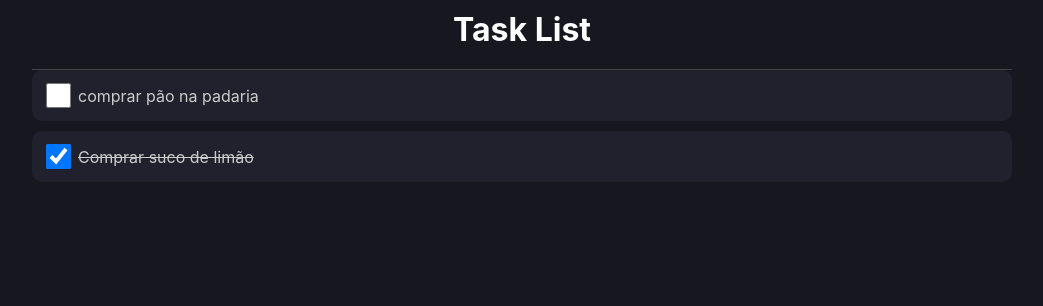
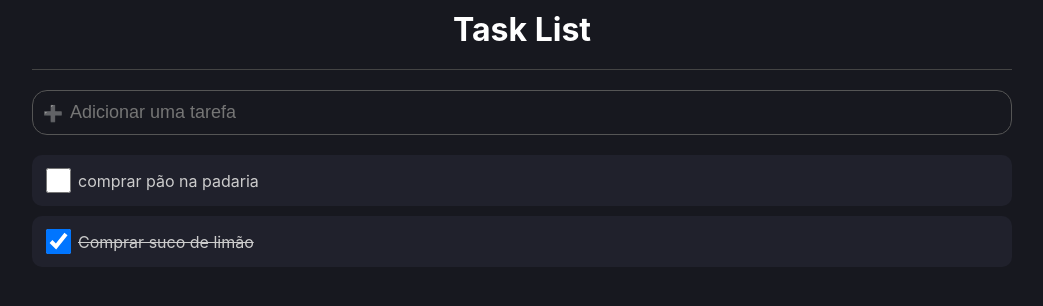
Before and after one commit to yansntss/Task-List, a React (Create React App) app: page / in a window 1280 px wide. Shown: the top 306 px of the page, without its empty margins (118-1161 px from the left). Built offline with nearby package versions, Linux system fonts and the light colour scheme.

Commit message:
Function to add task

```diff
--- a/src/App.tsx
+++ b/src/App.tsx
@@ -1,8 +1,11 @@
-// C = Container
+
 import * as C from "./App.styles";
 import { useState } from "react";
 import { Item } from "./types/Item";
 import { ListItem } from "./components/ListItem";
+import { AddArea } from './components/AddArea'
+
+
 const App = () => {
             //setList
   const [list] = useState<Item[]>([
@@ -15,6 +18,7 @@
       <C.Area>
         <C.Header> Task List </C.Header>
 
+        <AddArea/>
         {/* área de adicionar nova tarefa */}
 
         {/* Lista de tarefas */}
--- /dev/null
+++ b/src/components/AddArea/index.tsx
@@ -0,0 +1,16 @@
+
+import * as C from './styles';
+
+
+export const AddArea = () => {
+    return (
+       < C.Container>
+       <div className="image">➕</div>
+       <input
+            type="text"
+            placeholder="Adicionar uma tarefa"
+
+            />
+       </C.Container>
+    );
+}
--- /dev/null
+++ b/src/components/AddArea/styles.ts
@@ -0,0 +1,24 @@
+import styled from "styled-components";
+
+export const Container = styled.div`
+    border: 1px solid #555;
+    border-radius: 15px;
+    padding: 10px;
+    margin: 20px 0 ;
+
+    display: flex;
+    align-items: center;
+
+    .image {
+        margin-right: 5px;
+    }
+
+    input {
+        border: 0px;
+        background: transparent;
+        outline: 0;
+        color: #FFF;
+        font-size: 18px;
+        flex: 1;
+    }
+`;
```
